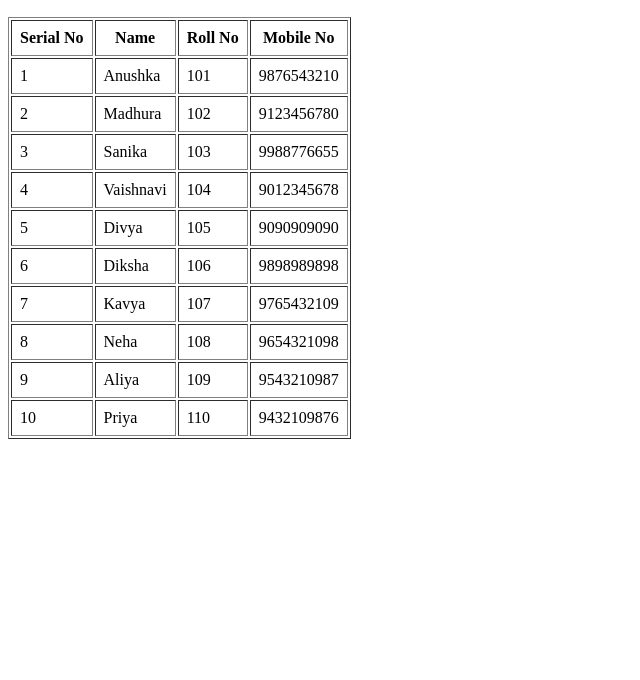
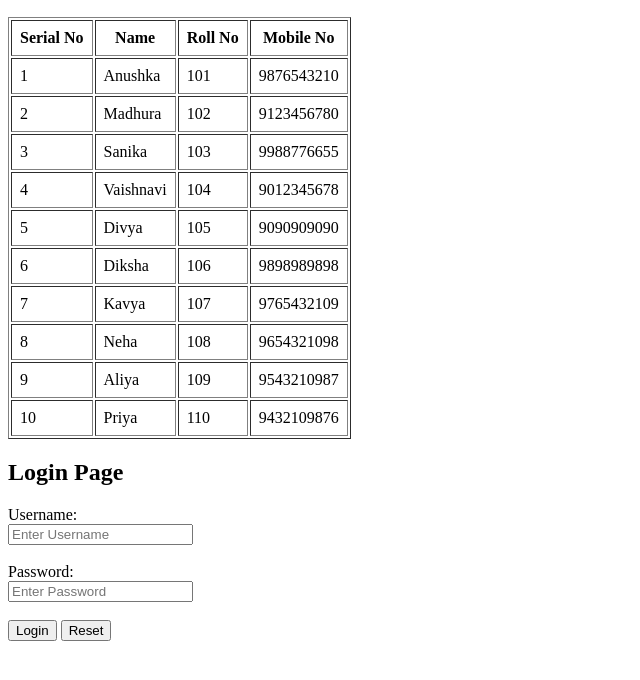
Before and after one commit to anushkadumbre2526-collab/Anushka, a plain HTML site: page index.html in a window 1280 px wide. Shown: the part 96-776 px from the top of the page, without its empty margins (0-640 px from the left). Drawn offline with Linux system fonts and the light colour scheme.

Commit message:
Update index.html

```diff
--- a/index.html
+++ b/index.html
@@ -30,3 +30,22 @@
 </table>
 </body>
 </html>
+
+<html>
+<head>
+    <title>Login Page</title>
+</head>
+<body>
+    <h2>Login Page</h2>
+    <form>
+        <label>Username:</label><br>
+        <input type="text" name="username" placeholder="Enter Username"><br><br>
+
+        <label>Password:</label><br>
+        <input type="password" name="password" placeholder="Enter Password"><br><br>
+
+        <input type="submit" value="Login">
+        <input type="reset" value="Reset">
+    </form>
+</body>
+</html>
```
